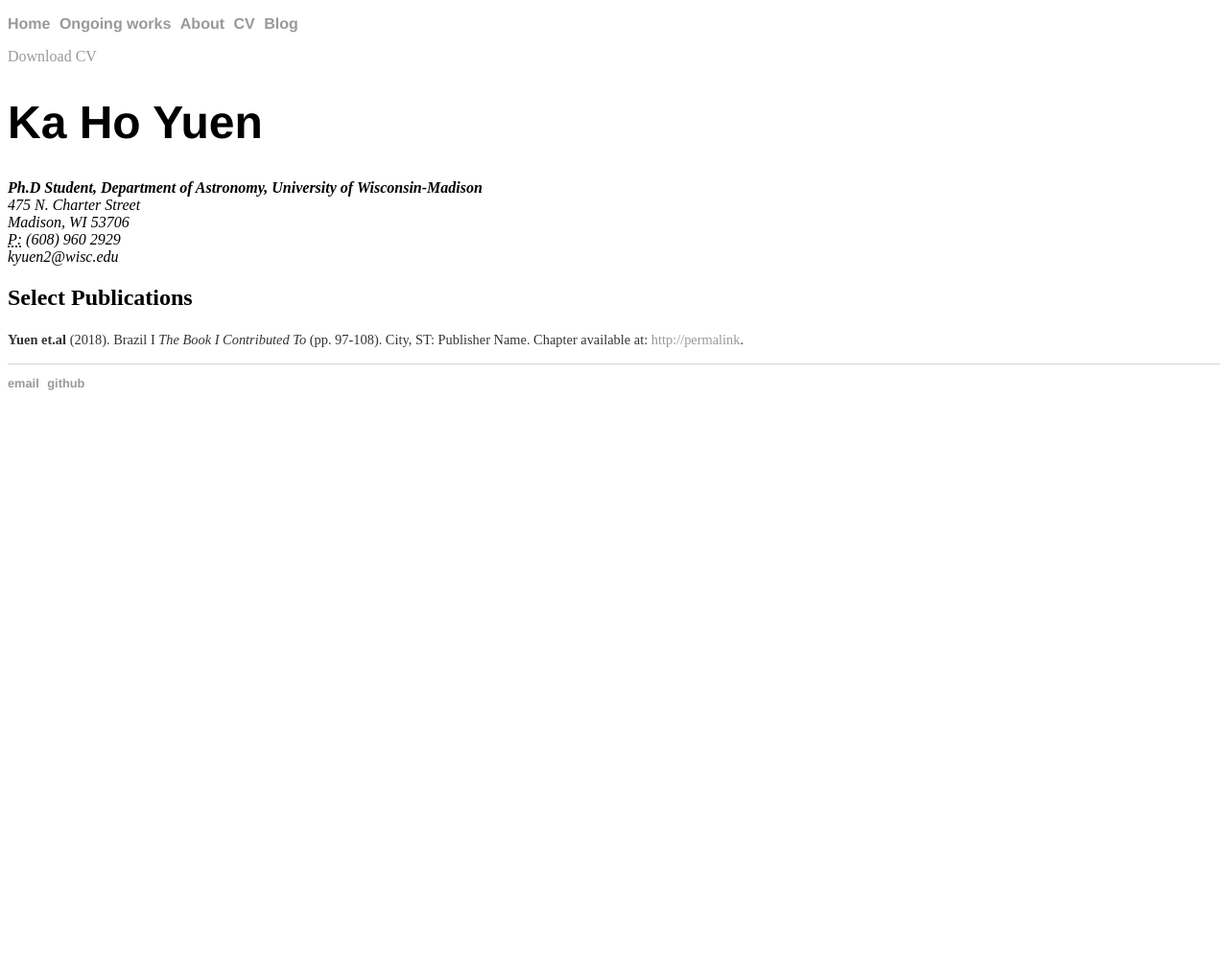
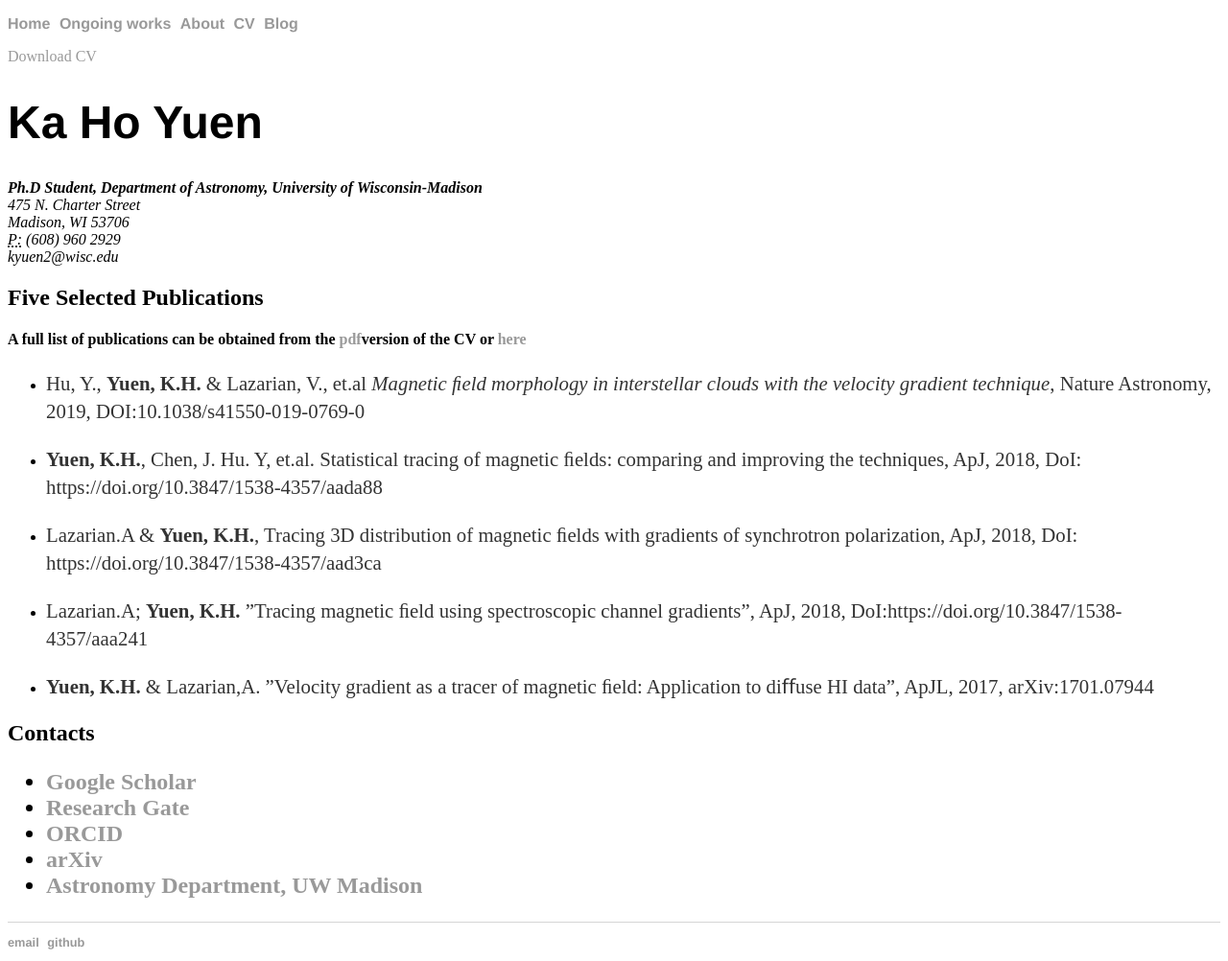
Before and after one commit to kyuen2/laztech.github.io, a Jekyll site: the page built from cv/index.html, in a window 1280 px wide. Shown: the whole page at 96% size. Built offline with Jekyll 4.4.1, drawn with Linux system fonts in a browser that asks for light colours; before the commit the page ends 900 px from its top, so only the background shows below that.

Commit message:
make a longer CV

```diff
--- a/css/main.css
+++ b/css/main.css
@@ -31,14 +31,14 @@ h1 {
     font-family:'Helvetica', 'Arial', 'Sans-Serif';
 }
 p {
-    font-size: 0.9em;
+    font-size: 1.3em;
     line-height: 1.4em;
     color: #333;
 }
 
 
 footer {
-    border-top: 0.7px solid #d5d5d5;
+    border-top: 0.8px solid #d5d5d5;
     font-size: .8em;
 }
 
--- a/cv/index.html
+++ b/cv/index.html
@@ -14,9 +14,29 @@ title: CV of Ka Ho Yuen
 			<span class="obfuscate">kyuen2@wisc.edu</span>
 			</address>
 
-			<h2>Select Publications</h2>
+			<h2>Five Selected Publications</h2>
+			<h4> A full list of publications can be obtained from the <a href="/CV.pdf" class="download" title="Download CV as PDF">pdf</a>version of the CV or <a href="https://arxiv.org/search/astro-ph?searchtype=author&query=Yuen%2C+K+H">here</a></h4>
+			<ul>
+				<li><p> Hu, Y., <strong>Yuen, K.H.</strong> & Lazarian, V., et.al <em>Magnetic ﬁeld morphology in interstellar clouds with the velocity gradient technique</em>, Nature Astronomy, 2019, DOI:10.1038/s41550-019-0769-0</p></li>
 
-			<p><strong> Yuen et.al </strong> (2018). Brazil I <em>The Book I Contributed To</em> (pp. 97-108). City, ST: Publisher Name. Chapter available at: <a href="#">http://permalink</a>.
+				<li><p> <strong>Yuen, K.H.</strong>, Chen, J. Hu. Y, et.al. Statistical tracing of magnetic ﬁelds: comparing and improving the techniques, ApJ, 2018, DoI: https://doi.org/10.3847/1538-4357/aada88</p></li>
+
+				<li><p>Lazarian.A & <strong>Yuen, K.H.</strong>, Tracing 3D distribution of magnetic ﬁelds with gradients of synchrotron polarization, ApJ, 2018, DoI: https://doi.org/10.3847/1538-4357/aad3ca</p></li>
+
+				<li><p>Lazarian.A; <strong>Yuen, K.H.</strong> ”Tracing magnetic ﬁeld using spectroscopic channel gradients”, ApJ, 2018, DoI:https://doi.org/10.3847/1538-4357/aaa241 </p></li>
+
+				<li><p><strong>Yuen, K.H.</strong> & Lazarian,A. ”Velocity gradient as a tracer of magnetic ﬁeld: Application to diﬀuse HI data”, ApJL, 2017, arXiv:1701.07944 </p></li>
+
+			</ul>
 
 
+			<h2> Contacts <h2>
+			<ul class="contacts">
+				<li><a href="https://scholar.google.com/citations?user=r_AWRZsAAAAJ&hl=en"> Google Scholar</a></li>
+				<li><a href="https://www.researchgate.net/profile/Ka_Ho_Yuen2">Research Gate</a></li>
+				<li><a href="https://orcid.org/0000-0003-1683-9153">ORCID</a></li>
+				<li><a href="https://arxiv.org/search/astro-ph?searchtype=author&query=Yuen%2C+K+H">arXiv</a></li>
+				<li><a href="https://www.astro.wisc.edu">Astronomy Department, UW Madison</a></li>
+			</ul>
+
 	</div>
```
Also changed, not shown: index.html (+14 -0 lines).
